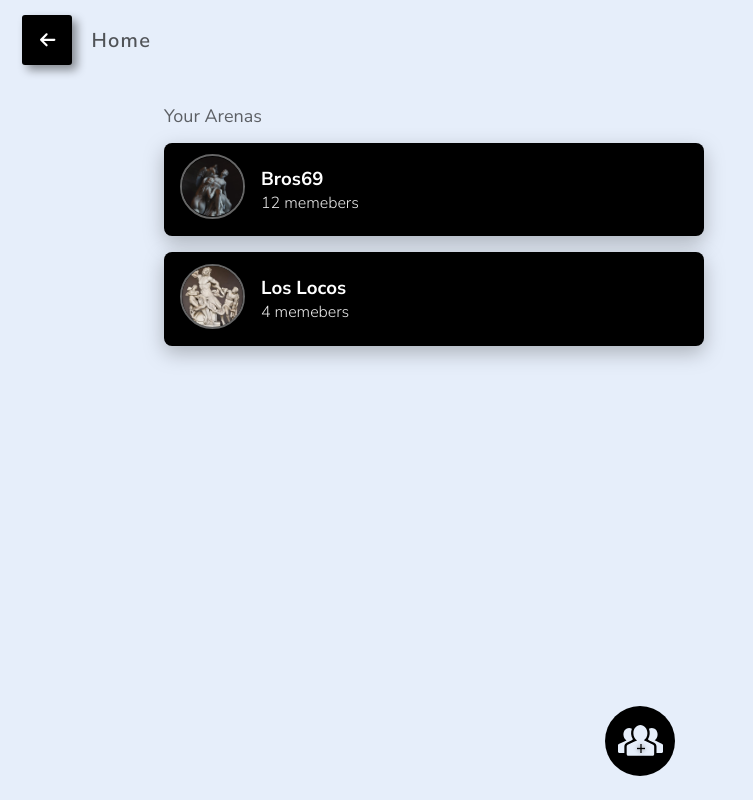
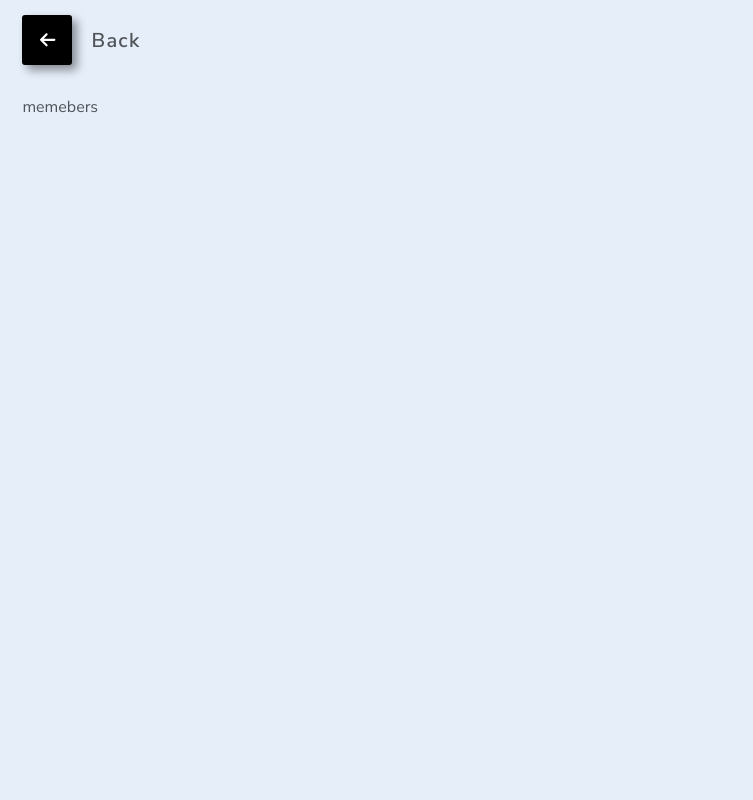
Before and after one commit to galeb9/GreekGeek, a Vue app: page /arena in a window 1280 px wide. Shown: the whole page, without its empty margins (0-753 px from the left). Built offline with nearby package versions, Linux system fonts and the light colour scheme; no server answers; the database is empty; sample sign-in values are in the browser's storage.

Commit message:
feat: begin work on selected arena component

```diff
--- /dev/null
+++ b/src/components/UI/NotFound.vue
@@ -0,0 +1,12 @@
+<template>
+  <div class="not-found">
+    <h3>Sorry not found, reload page or try different url</h3>
+    <p>or</p>
+    <router-link to="/home">Go home</router-link>
+  </div>
+</template>
+<style lang="scss">
+  .not-found{
+    color: black;
+  }
+</style>
--- a/src/components/arena/MyArenas.vue
+++ b/src/components/arena/MyArenas.vue
@@ -1,18 +1,6 @@
 <template>
   <div class="my-arenas">
     <GoBack text="Home" type="dark" />
-
-    <transition name="fade-in" mode="in-out">
-      <BaseButton
-        class="base-button__close"
-        align=""
-        v-if="isPopupVisible"
-        @click="closePopup"
-        text="X"
-        kind="close"
-      />
-    </transition>
-
     <h3 class="my-arenas__title">Your Arenas</h3>
     <div class="groups">
       <GroupItem
@@ -21,8 +9,31 @@
         :img="group.img"
         :name="group.name"
         :memebers="group.memebers"
+        @show-selected-group="showGroup"
       />
     </div>
+
+    <!-- move this to new component -->
+    <transition name="move-from-bottom">
+      <div
+        v-if="groupSelected"
+        class="group-item-selected"
+      >
+        <GoBack
+          text="Back"
+          type="dark"
+          link="arena"
+          @click="hideGroup"
+        />
+        <div class="group-item-selected__main">
+          <p>{{ name }}</p>
+          <p>{{ memebers }} memebers</p>
+        </div>
+      </div>
+    </transition>
+    <!-- end of component  -->
+
+
 
     <transition name="move-from-bottom">
       <AddGroupPopup
@@ -53,7 +64,14 @@ export default {
         { img: "group02.png", name: "Bros69", memebers: 12 },
         { img: "group01.png", name: "Los Locos", memebers: 4 }
       ],
-      isPopupVisible: false
+      isPopupVisible: false,
+      // groupSelected: false,
+      groupSelected: true,
+
+
+      name: null,
+      img: null,
+      memebers: null
     }
   },
   methods: {
@@ -67,6 +85,16 @@ export default {
       this.data.push(newArenaData)
       console.log("new data added", newArenaData)
       this.closePopup()
+    },
+
+    showGroup(name, img, memebers){
+      this.groupSelected = true;
+      this.name = name;
+      this.img = img;
+      this.memebers = memebers
+    },
+    hideGroup(){
+      this.groupSelected = false;
     }
   }
 
@@ -111,6 +139,20 @@ export default {
       }
     }
 
+
+    .group-item-selected{
+      background: $bg;
+      position: fixed;
+      z-index: 3;
+      top: 0;
+      left: 0;
+      right: 0;
+      bottom: 0;
+      padding: 1rem 1.4rem;
+      .group-item-selected__main{
+        margin-top: 5rem;
+      }
+    }
   }
 
 </style>
--- a/src/components/arena/group/GroupItem.vue
+++ b/src/components/arena/group/GroupItem.vue
@@ -1,7 +1,5 @@
 <template>
-    <div
-      class="group-item"
-    >
+  <div class="group-item" @click="$emit('showSelectedGroup', this.name, this.img, this.memebers)">
     <div class="group__image">
       <img :src="getImgUrl(img)" alt="">
     </div>
--- /dev/null
+++ b/src/components/arena/group/SelectedGroup.vue
@@ -0,0 +1,13 @@
+<template>
+  <h1>Your new arena</h1>
+</template>
+
+<script>
+export default {
+
+}
+</script>
+
+<style>
+
+</style>
--- a/src/scripts/router.js
+++ b/src/scripts/router.js
@@ -10,6 +10,8 @@ import RegisterForm from '@/components/RegisterForm'
 import TheFriends from '@/components/home/friends/TheFriends.vue'
 import MyProfile from '@/components/profile/MyProfile.vue'
 import MyArenas from '@/components/arena/MyArenas.vue'
+import SelectedGroup from '@/components/arena/group/SelectedGroup.vue'
+import NotFound from '@/components/UI/NotFound.vue'
 
 import { auth } from '@/components/firebaseInit.js'
 
@@ -92,6 +94,24 @@ const router = createRouter({
                 requiresAuth: true
             }
         },
+        {
+            path: '/arena/:id',
+            name: 'SelectedGroup',
+            component: SelectedGroup,
+            meta: {
+                requiresAuth: true
+            }
+        },
+
+        // catch all
+        {
+            path: '/:catchAll(.*)',
+            name: 'NotFound',
+            component: NotFound,
+            meta: {
+                requiresAuth: true
+            }
+        }
     ]
 })
 
```
Lines whose indentation alone changed are shown as unchanged.
